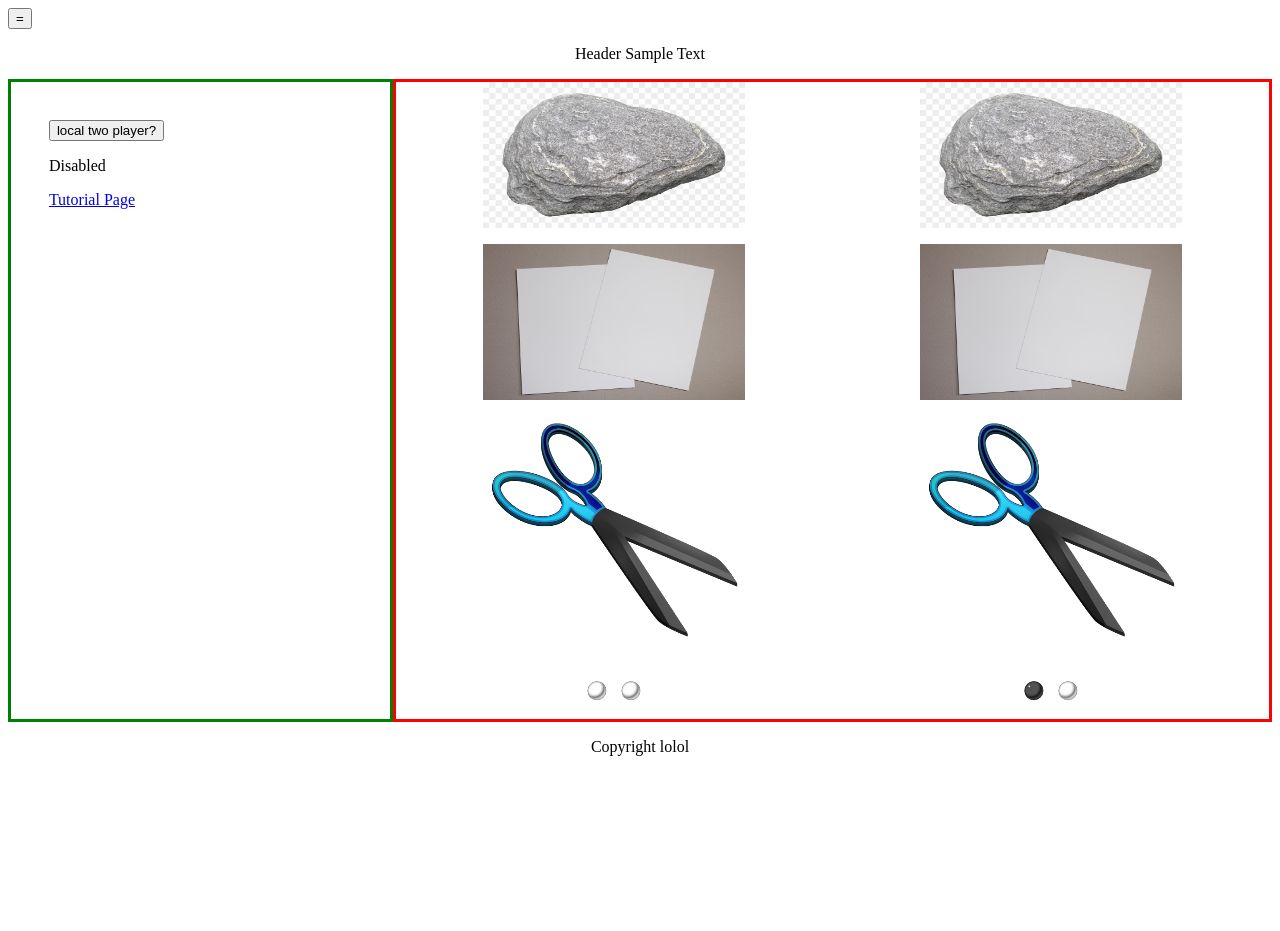
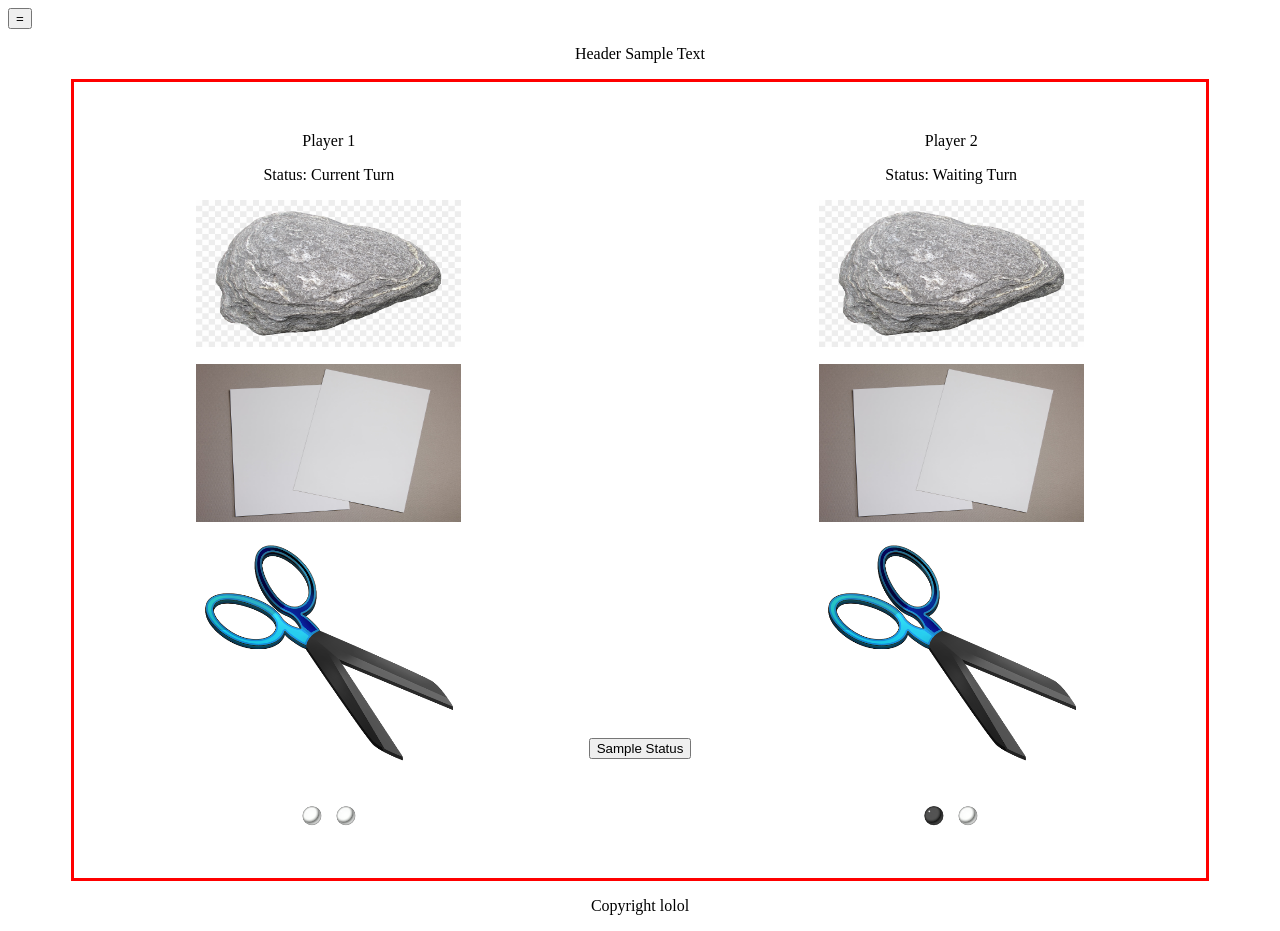
Before and after one commit to dvoicu-cmd/RockPaperScissorsDuel1012, a plain HTML site: page src/mainPage.html in a window 1280 px wide. Before the commit the page ends 800 px from the top, so only its background shows below. Drawn offline with Linux system fonts and the light colour scheme.

Commit message:
Hopefully the final adjustments to the overal formatting of the page. * finalized the look of the page. * added a litle paragraph above each selector giving the status of each player. * Fixed that button in the middle of the page

```diff
--- a/src/mainDesign.css
+++ b/src/mainDesign.css
@@ -12,12 +12,11 @@
 .flex-container{
     display:flex;
 }
-
 .flex-child{
     flex:1;
 }
 
-/*Code for grid containers*/
+/*Display code for grid containers*/
 .grid-container{
     display: grid;
 }
@@ -29,7 +28,6 @@
     margin-left:auto;
     margin-right:auto;
 }
-
 .playerScore{
     margin-left:auto;
     margin-right:auto;
@@ -39,15 +37,35 @@
 #gameBoard{
     border-style: solid;
     border-color: red;
+    max-height:70%;
+    margin-left:5%;
+    margin-right:5%;
 }
 
+/*Drop down menu display*/
 #dropDown{
     border-style: solid;
     border-color: green;
     max-width: 30%;
-    display: block;
+    max-height: 70%;
+    display:none;
 }
-
 #dropDownContent{
     padding: 10%;
 }
+
+/*Display for the button in the center*/
+.centerButton{
+    max-width:10%;
+    max-height:70%;
+    margin-top: 58%;
+    text-align:center;
+}
+
+/*Small adjustments in the text above the rock paper scissors selections*/
+.playerStatus{
+    text-align: center;
+}
+.playerBox{
+    margin: 3%;
+}
--- a/src/mainPage.html
+++ b/src/mainPage.html
@@ -35,26 +35,55 @@
         </div>
 
         <div id="gameBoard" class="flex-container flex-child">
-            <div id="playerOne" class="flex-child">
-                <!-- Three images, (place holder)-->
+            <div id="playerOne" class="flex-child playerBox">
+
                 <div class="grid-container">
-                    <img src="imageSources/Rock.png" class="gameImages">
-                    <img src="imageSources/Paper.jpg" class="gameImages">
-                    <img src="imageSources/Scissors.png" class="gameImages">
+
+                    <!-- Paragraphs to discribe the player status-->
+                    <div class="playerStatus">
+                        <p>Player 1</p>
+                        <p>Status: Current Turn</p>
+                    </div>
+
+                    <!-- game images-->
+                    <div class="grid-container">
+                        <img src="imageSources/Rock.png" class="gameImages">
+                        <img src="imageSources/Paper.jpg" class="gameImages">
+                        <img src="imageSources/Scissors.png" class="gameImages">
+                    </div>
+
+                    <!-- Track player score-->
                     <div id="P1" class="playerScore">
                         <img class="playerScore-1" src="imageSources/white_peg.png">
                         <img class="playerScore-2" src="imageSources/white_peg.png">
                     </div>
+
                 </div>
             </div>
 
-            <div id="playerTwo" class="flex-child">
-                <!-- Three images, (place holder)-->
+            <!-- center button -->
+            <div class="flex-child centerButton">
+                <button id="progressButton">Sample Status</button>
+            </div>
+
+            <div id="playerTwo" class="flex-child playerBox">
+
+                <!-- Container -->
                 <div class="grid-container">
-                    <img src="imageSources/Rock.png" class="gameImages">
-                    <img src="imageSources/Paper.jpg" class="gameImages">
-                    <img src="imageSources/Scissors.png"class="gameImages">
+
+                    <div class="playerStatus">
+                        <p>Player 2</p>
+                        <p>Status: Waiting Turn</p>
+                    </div>
+
+                    <!-- rock paper scissors selector placeholder -->
+                    <div class="grid-container">
+                        <img src="imageSources/Rock.png" class="gameImages">
+                        <img src="imageSources/Paper.jpg" class="gameImages">
+                        <img src="imageSources/Scissors.png" class="gameImages">
+                    </div>
                     <!-- Place holder score socketts.-->
+
                     <div id="P2" class="playerScore">
                         <img class="playerScore-1" src="imageSources/black_peg.png">
                         <img class="playerScore-2" src="imageSources/white_peg.png">
```
